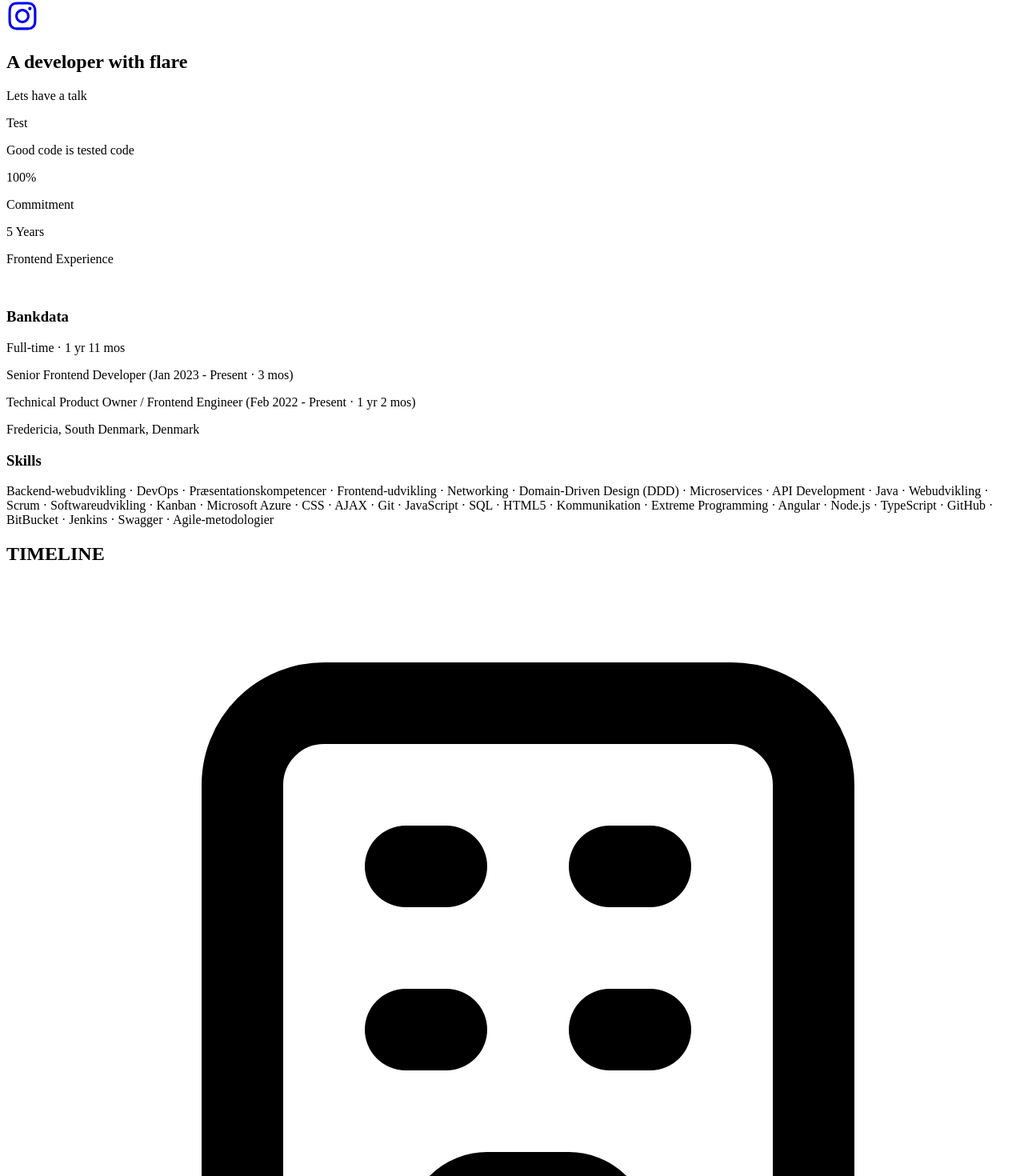
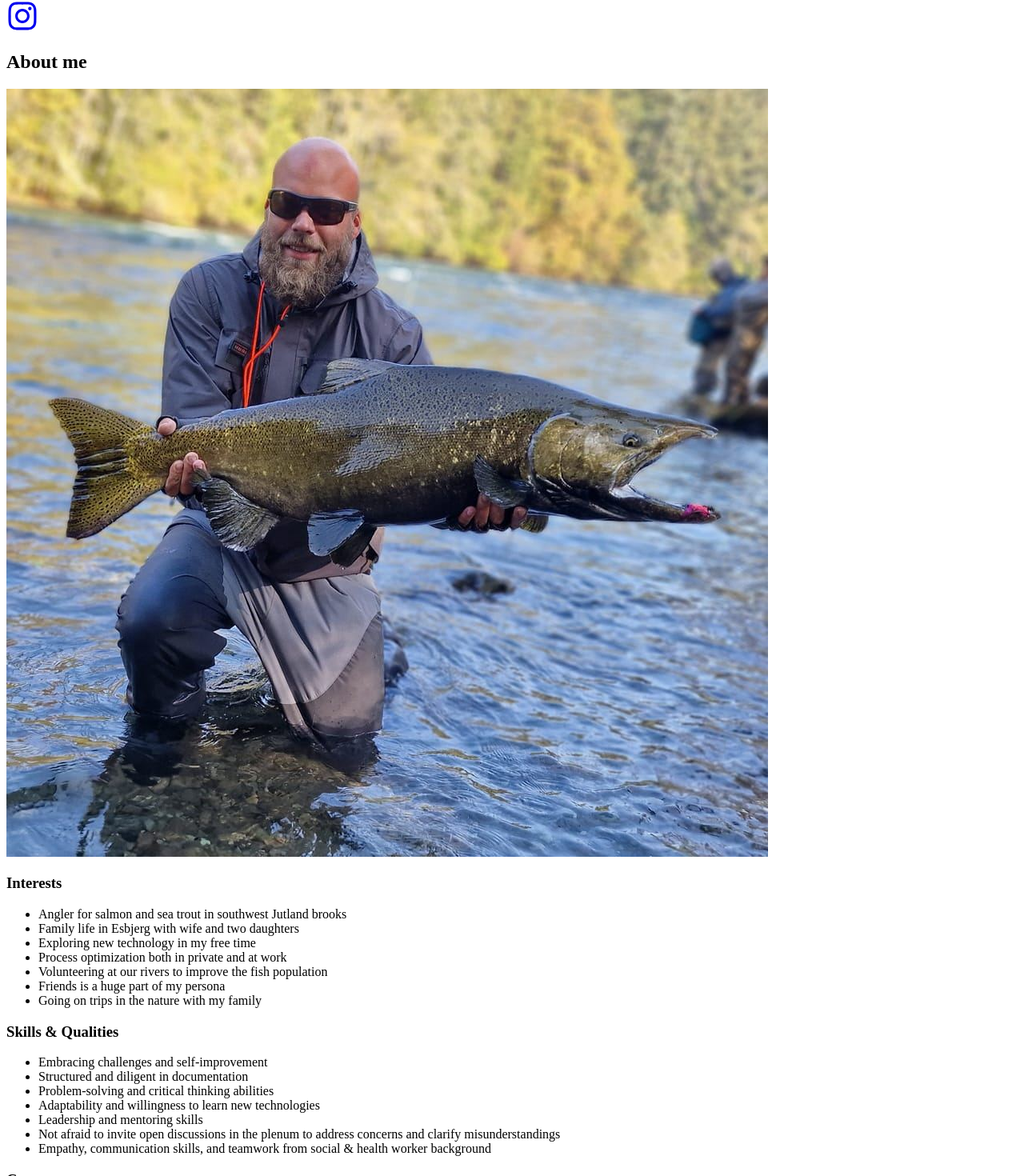
Before and after one commit to Sk0vgaard/my-portfolio, a React (Create React App) app: page / in a window 1280 px wide. Shown: the part 2964-4434 px from the top of the page at 80% size. Built offline with nearby package versions, Linux system fonts and the light colour scheme; the HTML template or start-up script is replaced by a standard one.

Commit message:
Add aboutMe section - Interests - Skills & Qualities - Career

```diff
--- a/src/components/about.jsx
+++ b/src/components/about.jsx
@@ -1,42 +1,54 @@
 import React from 'react';
+import aboutPicture from './../assets/l_salmon.jpg'
 
 const About = () => {
     return (
-        <div name='about' className='w-full my-32 '>
+        <div name='about' className='w-full my-20 '>
             <div className='max-w-[1240px] mx-auto'>
-                <div className='text-center'>
-                    <h2 className='text-5xl font-bold'>A developer with flare</h2>
-                    <p className='text-3xl py-6 text-gray-500'>Lets have a talk</p>
-                </div>
+                <div className="bg-gray-200 p-8 rounded-lg shadow-md">
+                    <div className='text-center'>
+                        <h2 className='pb-10 text-5xl font-bold'>About me</h2>
+                    </div>
 
-                <div className='grid md:grid-cols-3 gap-1 px-2 text-center'>
-                    <div className='border py-8 rounded-xl shadow-xl'>
-                        <p className='text-6xl font-bold text-indigo-600'>Test</p>
-                        <p className='text-gray-400 mt-2'>Good code is tested code</p>
+                    <div className="flex justify-center pb-5 mb-6">
+                        <img
+                            src={aboutPicture}
+                            alt="Profile"
+                            className="w-[250px] h-[250px] rounded-full border-4 border-white shadow-lg"
+                        />
                     </div>
-                    <div className='border py-8 rounded-xl shadow-xl'>
-                        <p className='text-6xl font-bold text-indigo-600'>100%</p>
-                        <p className='text-gray-400 mt-2'>Commitment</p>
+                    <div className="grid grid-cols-1 md:grid-cols-2 gap-6">
+                        <div>
+                            <h3 className="text-xl font-semibold mb-2">Interests</h3>
+                            <ul className="list-disc pl-5">
+                                <li>Angler for salmon and sea trout in southwest Jutland brooks</li>
+                                <li>Family life in Esbjerg with wife and two daughters</li>
+                                <li>Exploring new technology in my free time</li>
+                                <li>Process optimization both in private and at work</li>
+                                <li>Volunteering at our rivers to improve the fish population</li>
+                                <li>Friends is a huge part of my persona</li>
+                                <li>Going on trips in the nature with my family</li>
+                            </ul>
+                        </div>
+                        <div>
+                            <h3 className="text-xl font-semibold mb-2">Skills & Qualities</h3>
+                            <ul className="list-disc pl-5">
+                                <li>Embracing challenges and self-improvement</li>
+                                <li>Structured and diligent in documentation</li>
+                                <li>Problem-solving and critical thinking abilities</li>
+                                <li>Adaptability and willingness to learn new technologies</li>
+                                <li>Leadership and mentoring skills</li>
+                                <li>Not afraid to invite open discussions in the plenum to address concerns and clarify misunderstandings</li>
+                                <li>Empathy, communication skills, and teamwork from social & health worker background</li>
+                            </ul>
+                        </div>
                     </div>
-                    <div className='border py-8 rounded-xl shadow-xl'>
-                        <p className='text-6xl font-bold text-indigo-600'>5 Years</p>
-                        <p className='text-gray-400 mt-2'>Frontend Experience</p>
+                    <div className="mt-6">
+                        <h3 className="text-xl font-semibold mb-2">Career</h3>
+                        <p>
+                            Currently, I work as a Senior Software Developer at Bankdata, where I constantly strive to stay updated with the latest technology trends in the market.
+                        </p>
                     </div>
-                </div>
-                <br/>
-                <div className='grid md:grid-cols-2 gap-1 px-2 text-center'>
-                    <div className='border py-8 rounded-xl shadow-xl'>
-                        <h3 className='text-4xl font-bold text-green-700'>Bankdata</h3>
-                        <p className='text-gray-400 mt-2'>Full-time · 1 yr 11 mos</p>
-                        <p className='text-gray-400 mt-2'>Senior Frontend Developer (Jan 2023 - Present · 3 mos)</p>
-                        <p className='text-gray-400 mt-2'>Technical Product Owner / Frontend Engineer (Feb 2022 - Present · 1 yr 2 mos)</p>
-                        <p className='text-gray-400 mt-2'>Fredericia, South Denmark, Denmark</p>
-                    </div>
-                </div>
-
-                <div className='text-center mt-10'>
-                    <h3 className='text-4xl font-bold text-indigo-600'>Skills</h3>
-                    <p className='text-gray-500 mt-4'>Backend-webudvikling · DevOps · Præsentationskompetencer · Frontend-udvikling · Networking · Domain-Driven Design (DDD) · Microservices · API Development · Java · Webudvikling · Scrum · Softwareudvikling · Kanban · Microsoft Azure · CSS · AJAX · Git · JavaScript · SQL · HTML5 · Kommunikation · Extreme Programming · Angular · Node.js · TypeScript · GitHub · BitBucket · Jenkins · Swagger · Agile-metodologier</p>
                 </div>
             </div>
         </div>
--- a/src/components/navbar.jsx
+++ b/src/components/navbar.jsx
@@ -34,7 +34,7 @@ const Navbar = () => {
                     <h1 className={`text-3xl font-bold ${headerColor} mr-4 sm:text-3xl`}>Mathias Skovgaard</h1>
                     <ul className='hidden md:flex'>
                         <li><Link className={`cursor-pointer ${headerColor} hover:text-zinc-400`} to='home' smooth={true} duration={500}>Home</Link></li>
-                        <li><Link className={`cursor-pointer ${headerColor} hover:text-zinc-400`} to='about' smooth={true} offset={-200} duration={500}>About</Link></li>
+                        <li><Link className={`cursor-pointer ${headerColor} hover:text-zinc-400`} to='about' smooth={true} offset={-100} duration={500}>About</Link></li>
                         <li><Link className={`cursor-pointer ${headerColor} hover:text-zinc-400`} to='timeline' smooth={true} offset={-50} duration={500}>Timeline</Link></li>
                         <li><Link className={`cursor-pointer ${headerColor} hover:text-zinc-400`} to='platform' smooth={true} offset={-150} duration={500}>Platform</Link></li>
                         <li><Link className={`cursor-pointer ${headerColor} hover:text-zinc-400`} to='pricing' smooth={true} offset={-80} duration={500}>Pricing</Link></li>
--- a/src/components/platform.jsx
+++ b/src/components/platform.jsx
@@ -108,7 +108,10 @@ const Platform = () => {
                         </div>
                     </div>
                 </div>
-
+                <div className='text-center mt-10'>
+                    <h3 className='text-4xl font-bold text-indigo-600'>Skills</h3>
+                    <p className='text-gray-500 mt-4'>Backend-webudvikling · DevOps · Præsentationskompetencer · Frontend-udvikling · Networking · Domain-Driven Design (DDD) · Microservices · API Development · Java · Webudvikling · Scrum · Softwareudvikling · Kanban · Microsoft Azure · CSS · AJAX · Git · JavaScript · SQL · HTML5 · Kommunikation · Extreme Programming · Angular · Node.js · TypeScript · GitHub · BitBucket · Jenkins · Swagger · Agile-metodologier</p>
+                </div>
             </div>
         </div>
     )
```
